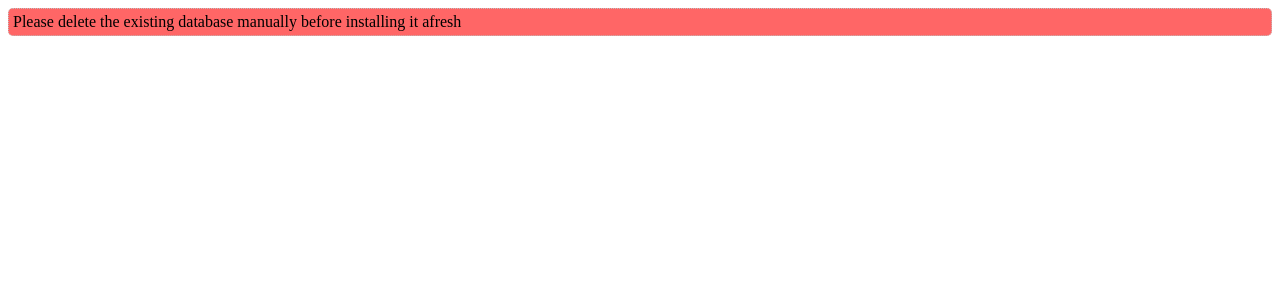
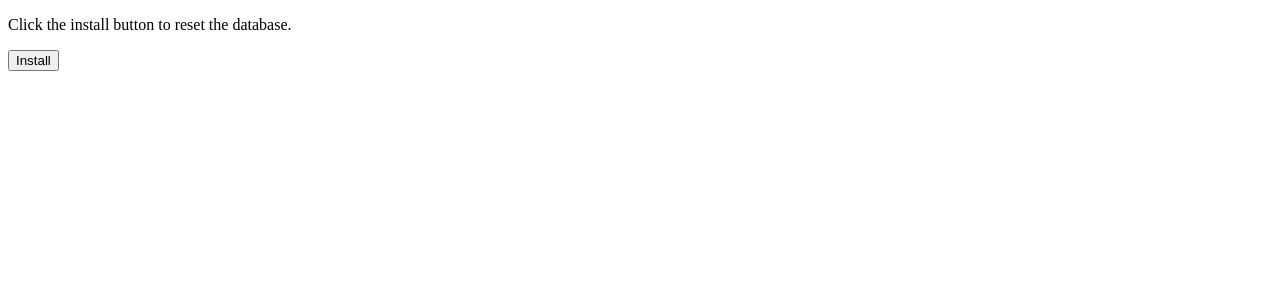
Before and after one commit to jk-thomas/BlogSystem, a PHP site: page /install.php in a window 1280 px wide. Shown: the top 300 px of the page. Run offline with PHP 8.4, Linux system fonts and the light colour scheme.

Commit message:
v0.31 - improved installer

```diff
--- a/install.php
+++ b/install.php
@@ -3,11 +3,13 @@ ini_set('display_errors', 1);
 error_reporting(E_ALL);
 require_once 'lib/common.php';
 
+function installBlog()
+{
+    // Get the PDO DSN string
     $root = getRootPath();
     $database = getDatabasePath();
     $error = '';
-
-// A security measure, to avoid anyone resetting the database if it already exists
+    // A security measure, to avoid resetting the database if it exists
     if (is_readable($database) && filesize($database) > 0)
     {
         $error = 'Please delete the existing database manually before installing it afresh';
@@ -24,7 +26,7 @@ if (!$error)
             );
         }
     }
-// Grab the SQL commands we want to run on the database
+    // Grab the SQL commands to run on the database
     if (!$error)
     {
         $sql = file_get_contents($root . '/data/init.sql');
@@ -43,9 +45,8 @@ if (!$error)
             $error = 'Could not run SQL: ' . print_r($pdo->errorInfo(), true);
         }
     }
-// See how many rows we created, if any
+    // See how many rows created, if any
     $count = array();
-
     foreach(array('post', 'comment') as $tableName)
     {
         if (!$error)
@@ -58,6 +59,32 @@ foreach(array('post', 'comment') as $tableName)
                 $count[$tableName] = $stmt->fetchColumn();
             }
         }
+    }
+    return array($count, $error);
+}
+// Store in session
+session_start();
+// Only run installer when responding to the form
+if ($_POST)
+{
+    // Install
+    list($_SESSION['count'], $_SESSION['error']) = installBlog();
+    // Redirect from POST to GET
+    $host = $_SERVER['HTTP_HOST'];
+    $script = $_SERVER['REQUEST_URI'];
+    header('Location: http://' . $host . $script);
+    exit();
+}
+// Install checker
+$attempted = false;
+if ($_SESSION)
+{
+    $attempted = true;
+    $count = $_SESSION['count'];
+    $error = $_SESSION['error'];
+    // Unset session variables, report the install/failure once
+    unset($_SESSION['count']);
+    unset($_SESSION['error']);
 }
 ?>
 
@@ -81,6 +108,7 @@ foreach(array('post', 'comment') as $tableName)
         </style>
     </head>
     <body>
+        <?php if ($attempted): ?>
             <?php if ($error): ?>
                 <div class="error box">
                     <?php echo $error ?>
@@ -88,16 +116,30 @@ foreach(array('post', 'comment') as $tableName)
             <?php else: ?>
                 <div class="success box">
                     The database and demo data was created OK.
-                <?php foreach (array("post","comment") as $tableName) : ?>
+                    <?php foreach (array('post', 'comment') as $tableName): ?>
                         <?php if (isset($count[$tableName])): ?>
-                        <?php // Prints count ?>
+                            <?php // Prints the count ?>
                             <?php echo $count[$tableName] ?> new
-                        <?php // Prints name ?>
+                            <?php // Prints the name of the thing ?>
                             <?php echo $tableName ?>s
                             were created.
                         <?php endif ?>
                     <?php endforeach ?>
                 </div>
+                <p>
+                    <a href="index.php">View the blog</a>,
+                    or <a href="install.php">install again</a>.
+                </p>
+            <?php endif ?>
+        <?php else: ?>
+            <p>Click the install button to reset the database.</p>
+            <form method="post">
+                <input
+                    name="install"
+                    type="submit"
+                    value="Install"
+                />
+            </form>
         <?php endif ?>
     </body>
 </html>
```
Also changed, not shown: data/data.sqlite. Lines whose indentation alone changed are shown as unchanged.
